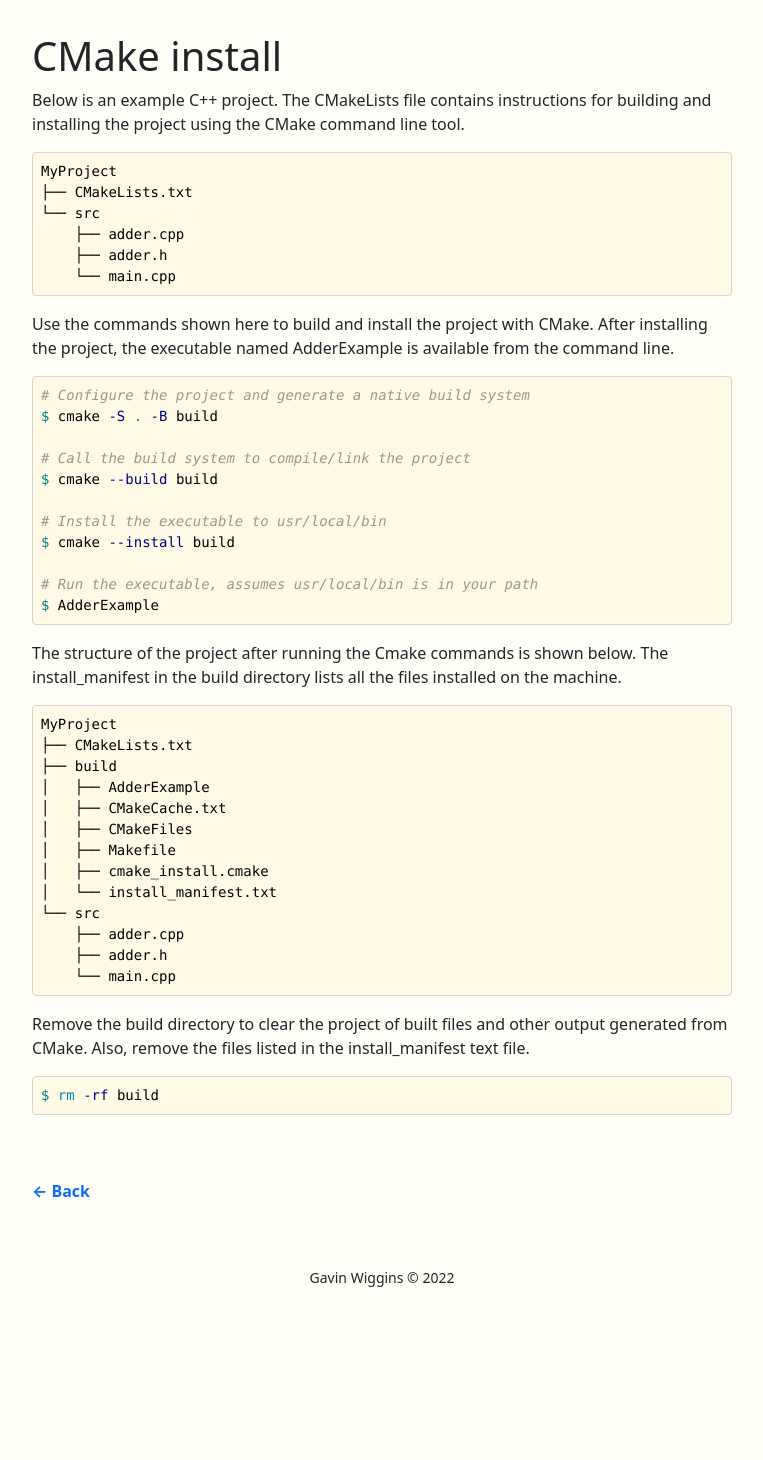
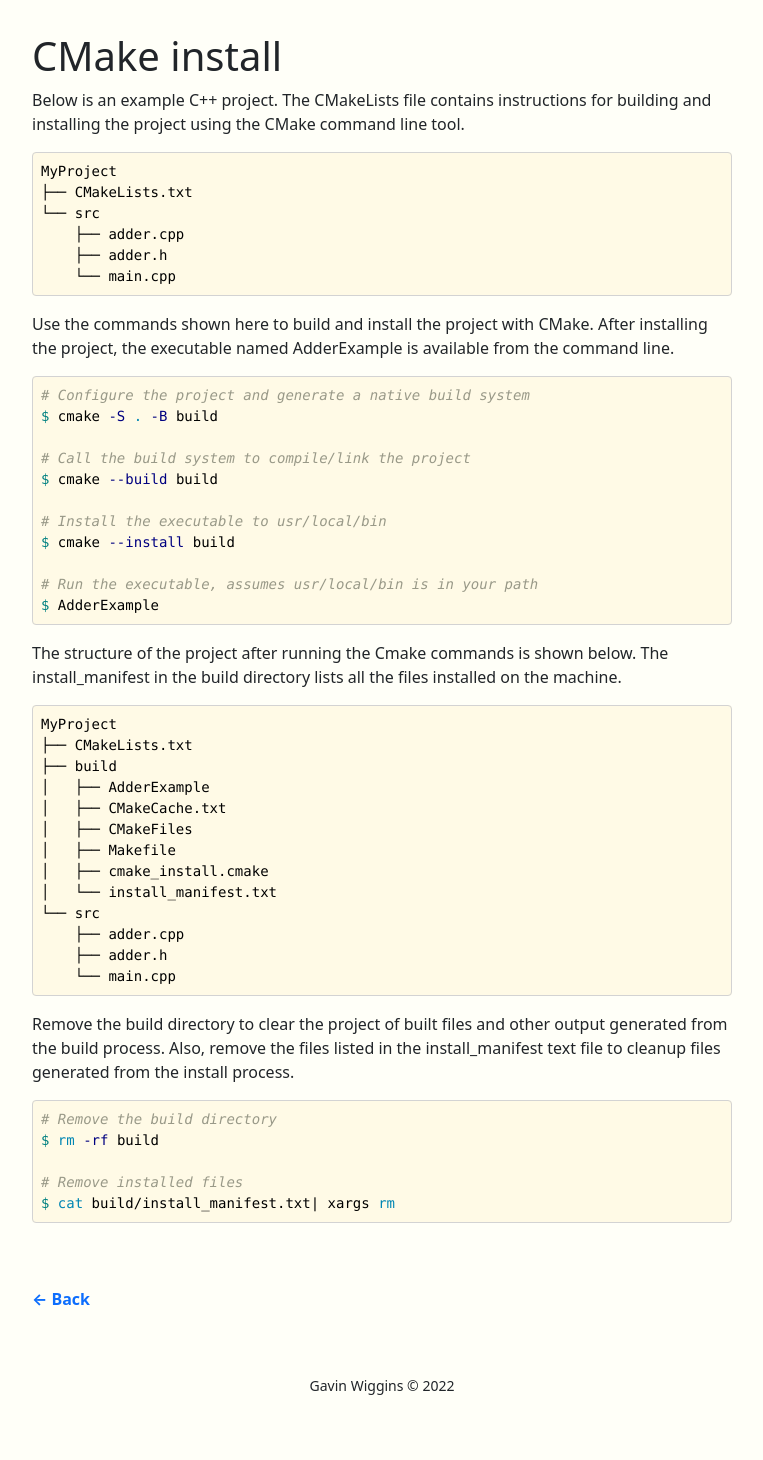
Before and after one commit to wigging/cpp-programs, a Jekyll site: the page built from docs/_getting_started/cmake-install.md, in a window 1280 px wide. Shown: the whole page, without its empty margins (258-1021 px from the left). Built offline with Jekyll 4.4.1, drawn with Linux system fonts in a browser that asks for light colours; before the commit the page ends 1352 px from its top, so only the background shows below that.

Commit message:
Update CMake install example

````diff
--- a/docs/_getting_started/cmake-install.md
+++ b/docs/_getting_started/cmake-install.md
@@ -48,8 +48,12 @@ MyProject
     └── main.cpp
 ```
 
-Remove the build directory to clear the project of built files and other output generated from CMake. Also, remove the files listed in the install_manifest text file.
+Remove the build directory to clear the project of built files and other output generated from the build process. Also, remove the files listed in the install_manifest text file to cleanup files generated from the install process.
 
 ```bash
+# Remove the build directory
 $ rm -rf build
+
+# Remove installed files
+$ cat build/install_manifest.txt| xargs rm
 ```
````
